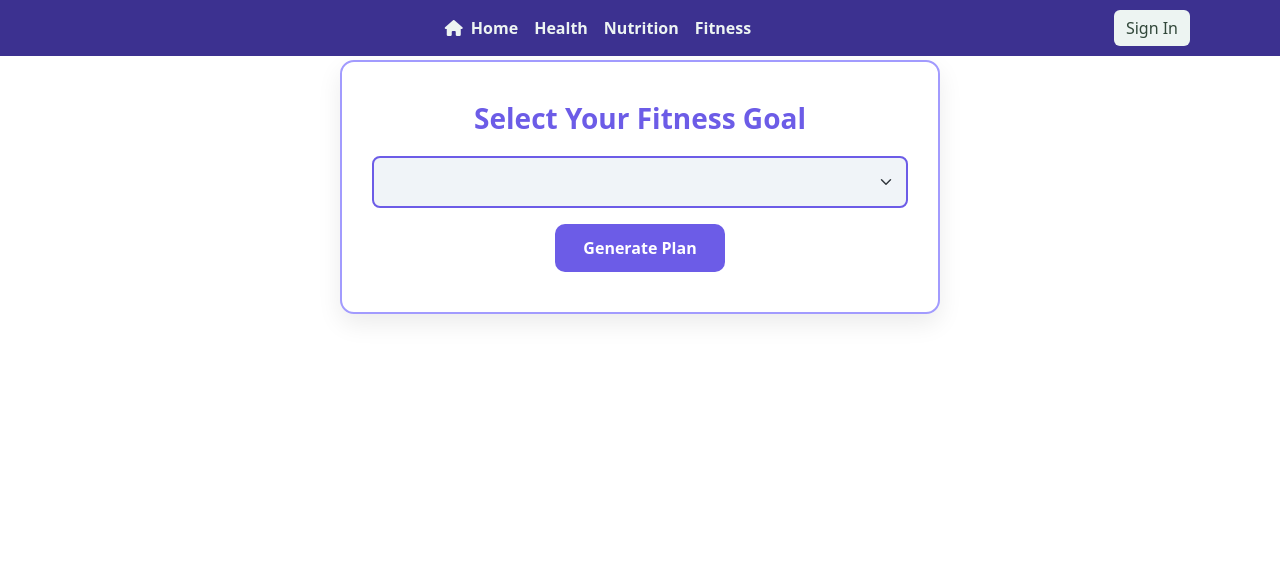
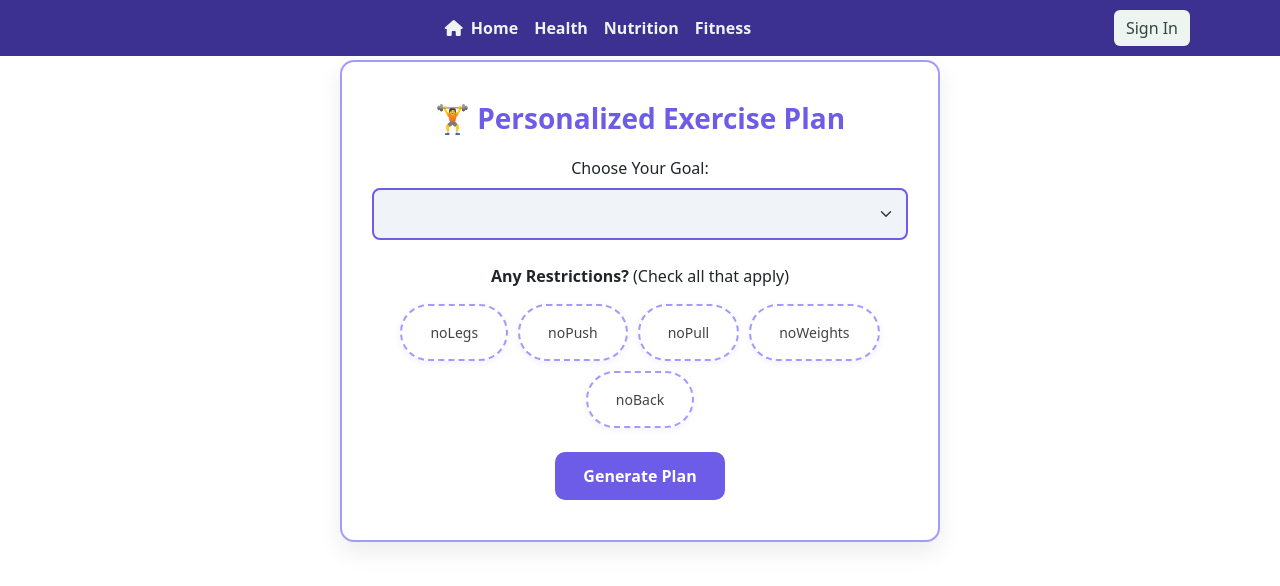
Before and after one commit to Ali-Assadi/HealthCare24-frondEnd, an Angular app: page /exercise-plan in a window 1280 px wide. Shown: the top 586 px of the page. Built offline with nearby package versions, Linux system fonts and the light colour scheme.

Commit message:
finish Exercise Plan , update choices for user

```diff
--- a/src/app/fitness/exercise-plan/exercise-plan.component.css
+++ b/src/app/fitness/exercise-plan/exercise-plan.component.css
@@ -63,3 +63,80 @@
       transform: translateY(0);
     }
   }
+.restrictions-section {
+  margin-top: 20px;
+}
+
+.restriction-checkboxes {
+  display: flex;
+  flex-wrap: wrap;
+  gap: 10px;
+  justify-content: center;
+  margin-top: 12px;
+}
+
+.checkbox-label {
+  position: relative;
+  display: inline-flex;
+  align-items: center;
+  padding: 10px 16px;
+  border-radius: 50px;
+  background: #fff;
+  border: 2px dashed #a29bfe;
+  font-size: 14px;
+  color: #444;
+  cursor: pointer;
+  transition: all 0.25s ease;
+  box-shadow: 0 2px 6px rgba(162, 155, 254, 0.15);
+}
+
+.checkbox-label:hover {
+  background-color: #f4f1ff;
+}
+
+.checkbox-label input[type='checkbox'] {
+  display: none;
+}
+
+/* Checked style */
+.checkbox-label input[type='checkbox']:checked + span {
+  background: #6c5ce7;
+  color: white;
+  font-weight: bold;
+  border-color: #6c5ce7;
+  box-shadow: 0 4px 12px rgba(108, 92, 231, 0.3);
+}
+
+.checkbox-label span {
+  padding: 6px 12px;
+  border-radius: 40px;
+  transition: all 0.25s ease;
+  display: inline-block;
+  background: transparent;
+}
+/* Spinner overlay */
+.spinner-overlay {
+  margin-top: 30px;
+  display: flex;
+  flex-direction: column;
+  align-items: center;
+}
+
+/* Spinner itself */
+.spinner {
+  width: 50px;
+  height: 50px;
+  border: 6px solid #a29bfe;
+  border-top: 6px solid #6c5ce7;
+  border-radius: 50%;
+  animation: spin 1s linear infinite;
+}
+
+@keyframes spin {
+  0% {
+    transform: rotate(0deg);
+  }
+  100% {
+    transform: rotate(360deg);
+  }
+}
--- a/src/app/fitness/exercise-plan/exercise-plan.component.html
+++ b/src/app/fitness/exercise-plan/exercise-plan.component.html
@@ -1,23 +1,51 @@
 <div class="plan-container text-center">
-  <h2>Select Your Fitness Goal</h2>
+  <h2>🏋️ Personalized Exercise Plan</h2>
 
-  <!-- Recommendation -->
-  <div *ngIf="bmiValue" class="mb-3 text-muted">
-    Your BMI is <strong>{{ bmiValue }}</strong><br />
-    Recommended Goal: <strong>{{ goal | titlecase }}</strong>
+  <!-- 👤 BMI Info -->
+  <div class="user-info mb-3" *ngIf="bmiValue">
+    <p>
+      <strong>BMI:</strong> {{ bmiValue }} | <strong>Recommended Goal:</strong>
+      {{ userGoal | titlecase }}
+    </p>
   </div>
 
-  <!-- Goal Selection -->
-  <select [(ngModel)]="goal" class="form-select my-3" required>
-    <option value="loss">Weight Loss</option>
-    <option value="mass">Muscle Mass</option>
-    <option value="balance">Balance</option>
-  </select>
+  <!-- 🎯 Goal Selection -->
+  <div class="select-goal mb-4">
+    <label for="goal">Choose Your Goal:</label>
+    <select id="goal" [(ngModel)]="userGoal" class="form-select mt-2" required>
+      <option value="gain">Gain Muscle</option>
+      <option value="balance">Balanced</option>
+      <option value="loss">Lose Weight</option>
+    </select>
+  </div>
 
-  <!-- Generate Button -->
-  <button class="btn btn-success" (click)="generatePlan()" [disabled]="generating">
-    {{ generating ? 'Generating...' : 'Generate Plan' }}
+  <!-- 🚫 Restrictions -->
+  <div class="restrictions-section mb-4">
+    <p><strong>Any Restrictions?</strong> (Check all that apply)</p>
+    <div class="restriction-checkboxes">
+      <label *ngFor="let r of restrictionOptions" class="checkbox-label">
+        <input
+          type="checkbox"
+          [checked]="isSelected(r)"
+          (change)="toggleRestriction(r)"
+        />
+        <span>{{ r }}</span>
+      </label>
+    </div>
+  </div>
+
+  <!-- 🟢 Generate Button -->
+  <button
+    class="btn btn-success"
+    (click)="generatePlan()"
+    [disabled]="generating"
+  >
+    {{ generating ? "Generating..." : "Generate Plan" }}
   </button>
 
-  <p *ngIf="generating" class="mt-3 text-muted">Please wait, your plan is being generated...</p>
+  <!-- ⏳ Loading Spinner -->
+  <div *ngIf="generating" class="spinner-overlay mt-4">
+    <div class="spinner"></div>
+    <p class="mt-3 text-muted">Please wait, generating your fitness plan...</p>
+  </div>
 </div>
--- a/src/app/fitness/exercise-plan/exercise-plan.component.ts
+++ b/src/app/fitness/exercise-plan/exercise-plan.component.ts
@@ -1,4 +1,4 @@
-import { Component } from '@angular/core';
+import { Component, OnInit } from '@angular/core';
 import { Router } from '@angular/router';
 import { HttpClient } from '@angular/common/http';
 import { FormsModule } from '@angular/forms';
@@ -12,12 +12,15 @@ import { ToastrService } from 'ngx-toastr';
   templateUrl: './exercise-plan.component.html',
   styleUrls: ['./exercise-plan.component.css'],
 })
-export class ExercisePlanComponent {
-  goal = '';
-  generating = false;
-  userEmail = localStorage.getItem('userEmail') || '';
+export class ExercisePlanComponent implements OnInit {
+  userEmail: string = localStorage.getItem('userEmail') || '';
   userInfo: any = {};
   bmiValue: number = 0;
+  userGoal: string = '';
+  generating = false;
+
+  restrictionOptions = ['noLegs', 'noPush', 'noPull', 'noWeights', 'noBack'];
+  selectedRestrictions: string[] = [];
 
   constructor(
     private http: HttpClient,
@@ -25,7 +28,7 @@ export class ExercisePlanComponent {
     private toastr: ToastrService
   ) {}
 
-  ngOnInit() {
+  ngOnInit(): void {
     if (!this.userEmail) return;
 
     this.http
@@ -33,37 +36,65 @@ export class ExercisePlanComponent {
       .subscribe({
         next: (user) => {
           this.userInfo = user;
-
-          if (user.height && user.weight) {
-            const heightM = user.height / 100;
-            const bmi = user.weight / (heightM * heightM);
-            this.bmiValue = +bmi.toFixed(1);
-
-            if (bmi < 18.5) this.goal = 'mass';
-            else if (bmi >= 18.5 && bmi < 25) this.goal = 'balance';
-            else this.goal = 'loss';
-          }
+          this.userGoal = this.recommendGoal(
+            user.weight,
+            user.height,
+            user.age
+          );
         },
         error: () => console.warn('⚠️ Failed to load user info for BMI.'),
       });
   }
 
-  generatePlan() {
-    if (!this.goal) return;
+  recommendGoal(weight: number, heightCm: number, age: number): string {
+    const heightM = heightCm / 100;
+    const bmi = weight / (heightM * heightM);
+    this.bmiValue = +bmi.toFixed(1);
+
+    if (age < 18) {
+      if (bmi < 18.5) return 'gain';
+      if (bmi < 25) return 'balance';
+      return 'loss';
+    }
+    if (age >= 65) {
+      if (bmi < 22) return 'gain';
+      if (bmi < 27) return 'balance';
+      return 'loss';
+    }
+    if (bmi < 18.5) return 'gain';
+    if (bmi < 25) return 'balance';
+    return 'loss';
+  }
+
+  toggleRestriction(restriction: string): void {
+    const index = this.selectedRestrictions.indexOf(restriction);
+    if (index > -1) this.selectedRestrictions.splice(index, 1);
+    else this.selectedRestrictions.push(restriction);
+  }
+
+  isSelected(restriction: string): boolean {
+    return this.selectedRestrictions.includes(restriction);
+  }
+
+  generatePlan(): void {
+    if (!this.userGoal || !this.userEmail) return;
 
     this.generating = true;
 
+    const payload = {
+      email: this.userEmail,
+      goal: this.userGoal,
+      restrictions: this.selectedRestrictions,
+    };
+
     this.http
-      .post(`http://localhost:3000/api/exercise/generate`, {
-        email: this.userEmail,
-        goal: this.goal,
-      })
+      .post(`http://localhost:3000/api/exercise/generate`, payload)
       .subscribe({
         next: () => {
           setTimeout(() => {
-            this.toastr.success('Exercise plan generated ✅');
-            window.location.href = '/fitness';
-          }, 3000);
+            this.toastr.success('✅ Exercise plan generated!');
+            this.router.navigate(['/fitness']);
+          }, 2000);
         },
         error: () => {
           this.generating = false;
```
